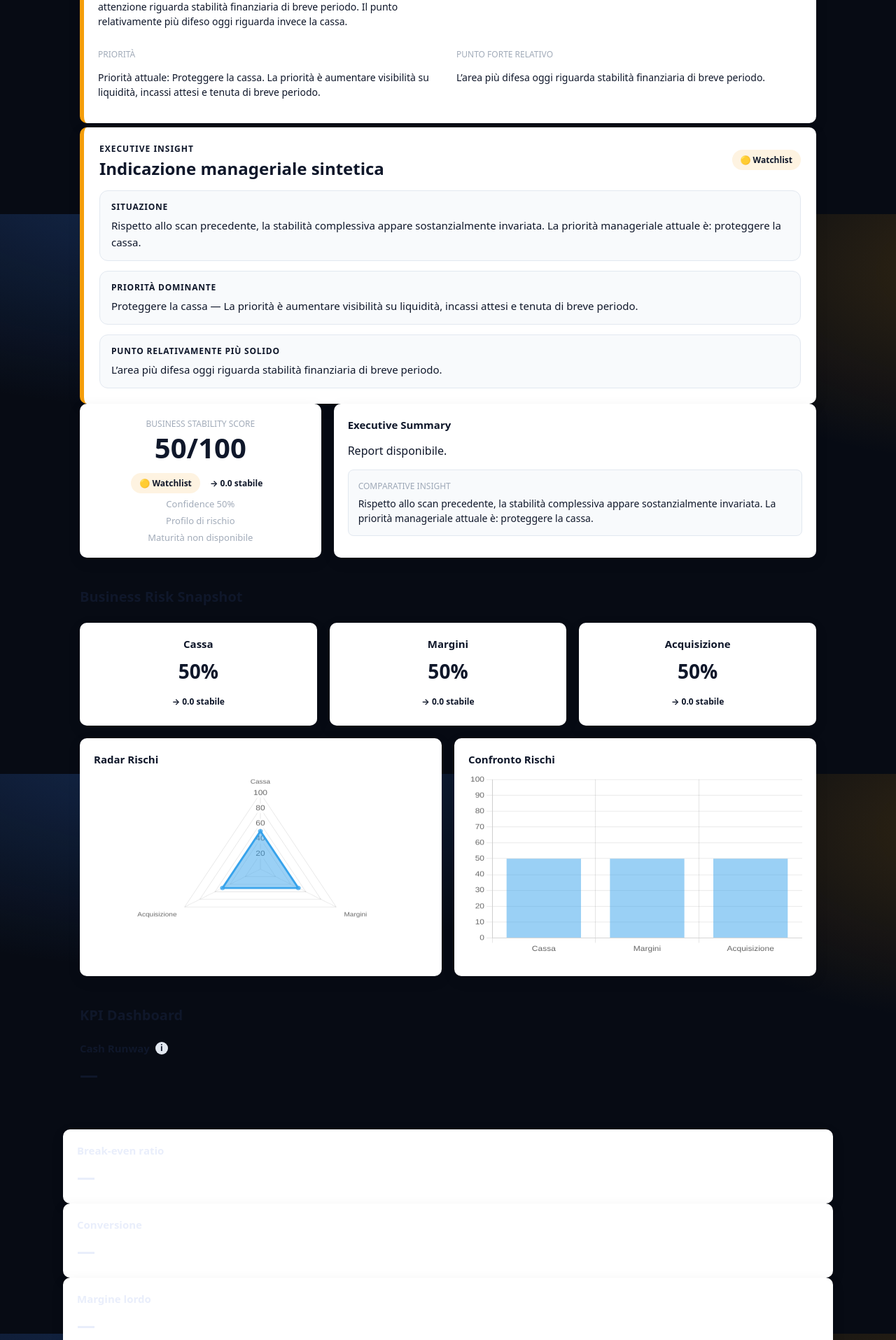
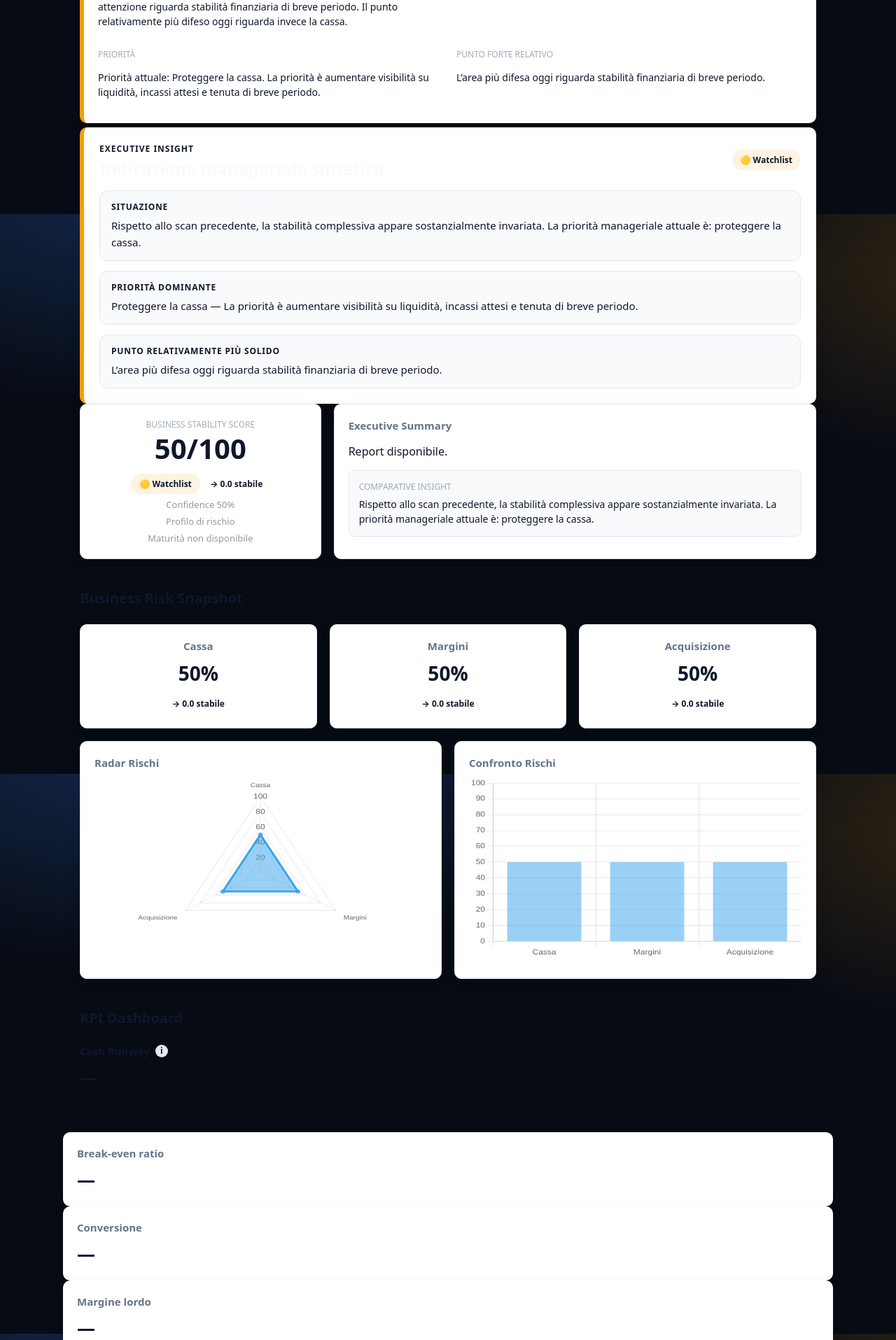
Before and after one commit to adiutorialessandro/saas_full, a Flask app: page /report/1 in a window 1280 px wide. Shown: the part 494-2409 px from the top of the page at 70% size. Run offline with Flask 3, Linux system fonts and the light colour scheme; a user stored in the database is signed in; tables that the repository leaves empty hold one stand-in row (values such as "Sample post").

Commit message:
Fix interactive report text contrast

```diff
--- a/app/static/css/report.css
+++ b/app/static/css/report.css
@@ -684,3 +684,50 @@ KPI TOOLTIP (Cash Runway info)
   visibility:visible;
   transform:translateY(0);
 }
+
+/* Fix contrasto report interattivo */
+
+.report-card,
+.report-card p,
+.report-card li,
+.report-card .card-title,
+.report-card .card-label,
+.report-card .kpi-value,
+.report-card .risk-value,
+.report-card .muted,
+.report-card .plan-action,
+.report-card .plan-meta,
+.report-card .plan-week {
+  color: #0f172a !important;
+}
+
+.report-card .card-title,
+.report-card .card-label,
+.report-card .mock-label,
+.report-card .section-label {
+  color: #64748b !important;
+}
+
+.report-card .muted,
+.report-card .plan-meta {
+  color: #475569 !important;
+}
+
+.report-card .kpi-value,
+.report-card .risk-value,
+.report-card .score-big {
+  color: #0f172a !important;
+  font-weight: 700;
+}
+
+.report-section h2,
+.section-head h2 {
+  color: #f8fafc !important;
+}
+
+.grid-3 .report-card,
+.chart-grid .report-card,
+.hero-grid .report-card {
+  background: #ffffff !important;
+  border: 1px solid #e2e8f0 !important;
+}
```
